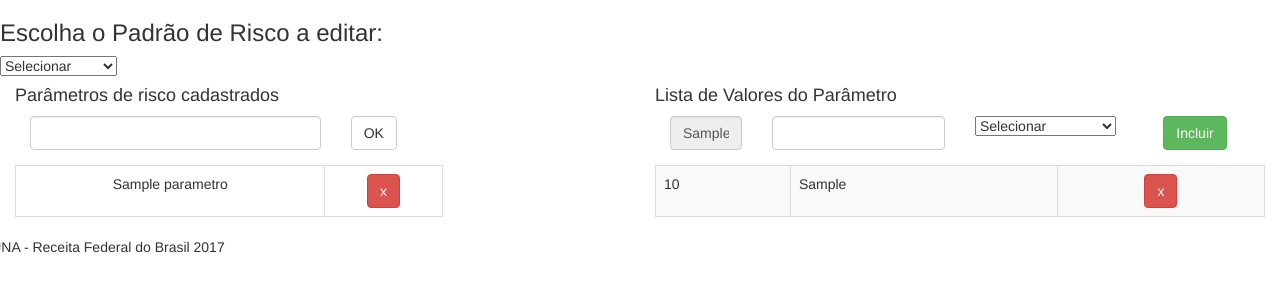
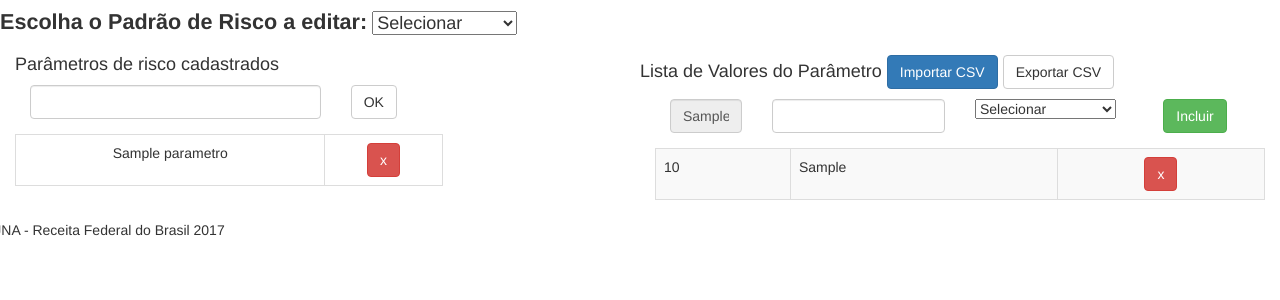
Before and after one commit to IvanBrasilico/ajna_docs, a Flask app: template sentinela/templates/edita_risco.html in a window 1280 px wide. Shown: the top 300 px of the page. Run offline with Flask 2, Linux system fonts and the light colour scheme; the template is opened without the code that fills it: most values are stand-ins (such as "Sample title", 1, 10 or a date in 2020); some libraries are stand-ins or nearby versions.

Commit message:
Edita risco, login
Adicionado campo password

```diff
--- a/sentinela/app.py
+++ b/sentinela/app.py
@@ -53,6 +53,7 @@ nav = Nav()
 login_manager = LoginManager()
 login_manager.init_app(app)
 login_manager.login_view = 'login'
+login_manager.session_protection = "strong"
 
 
 class User(UserMixin):
--- a/sentinela/templates/edita_risco.html
+++ b/sentinela/templates/edita_risco.html
@@ -1,7 +1,7 @@
 {% extends "layout.html" %} {% block content %}
 <div id="main" class="container-fluid">
     <div id="top" class="row">
-        <h3>Escolha o Padrão de Risco a editar:</h2>
+        <h4><big><b>Escolha o Padrão de Risco a editar:</b></big>
                 <select name="padrao" id="padrao">
                     <option value="0">Selecionar</option>
                     {% for padrao in padroes %}
@@ -9,6 +9,7 @@
                     </option>
                     {% endfor %}
                 </select>
+        </h4>
     </div>
     <div class="row">
         <div class="col-sm-6">
@@ -37,14 +38,18 @@
             </div>
         </div>
         {% if parametros %}
+        <h4>Lista de Valores do Parâmetro
+            <button onclick="" id="btn_incluir" type="button" class="btn btn-primary" {% if not id_parametro %} disabled {% endif %}>Importar CSV</button>
+            <button onclick="" id="btn_incluir" type="button" class="btn btn-default" {% if not id_parametro %} disabled {% endif %}>Exportar CSV</button>
+        </h4>
         <div class="table-responsive col-sm-6">
-            <h4>Lista de Valores do Parâmetro</h4>
-            <form id="frmvalores" onsubmit="add_row()" class="form-group">
             {% if id_parametro %}
+            <form id="frmvalores" onsubmit="" class="form-group">
+
                 <div class="form-group col-sm-2">
                     <input id="id_risco" class="form-control" type="text" value="{{ id_parametro }}" disabled>
                 </div>
-                {% endif %}
+
                 <div class="form-group col-sm-4">
                     <input id="valor" class="form-control" type="text">
                 </div>
@@ -60,7 +65,7 @@
                     <button onclick="adicionar_valor()" id="btn_incluir" type="button" class="btn btn-success">Incluir</button>
                 </div>
             </form>
-
+            {% endif %}
             <table class="inlineTable table table-striped table-bordered table-hover table-responsive" id="riscos">
                 {% for valor in valores %}
                 <tr>
--- a/sentinela/templates/index.html
+++ b/sentinela/templates/index.html
@@ -25,7 +25,7 @@
                         </div>
                         <div class="form-group">
                             <label for="senha">Senha:</label>
-                            <input type="text" class="form-control" id="senha" name="senha">
+                            <input type="password" class="form-control" id="senha" name="senha">
                         </div>
                         <button class="btn btn-block btn-primary btn-default" id="btnlogin">
                             <i class="fa fa-save"></i>&nbsp;Entrar
```
Also changed, not shown: 1 other file. Lines whose indentation alone changed are shown as unchanged.
